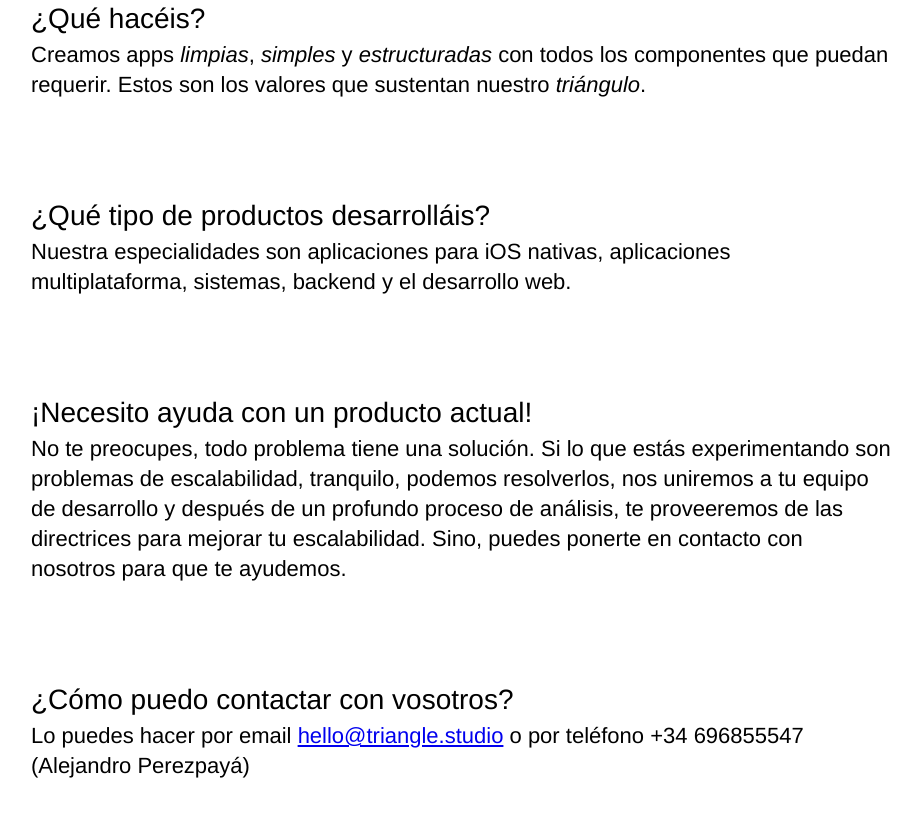
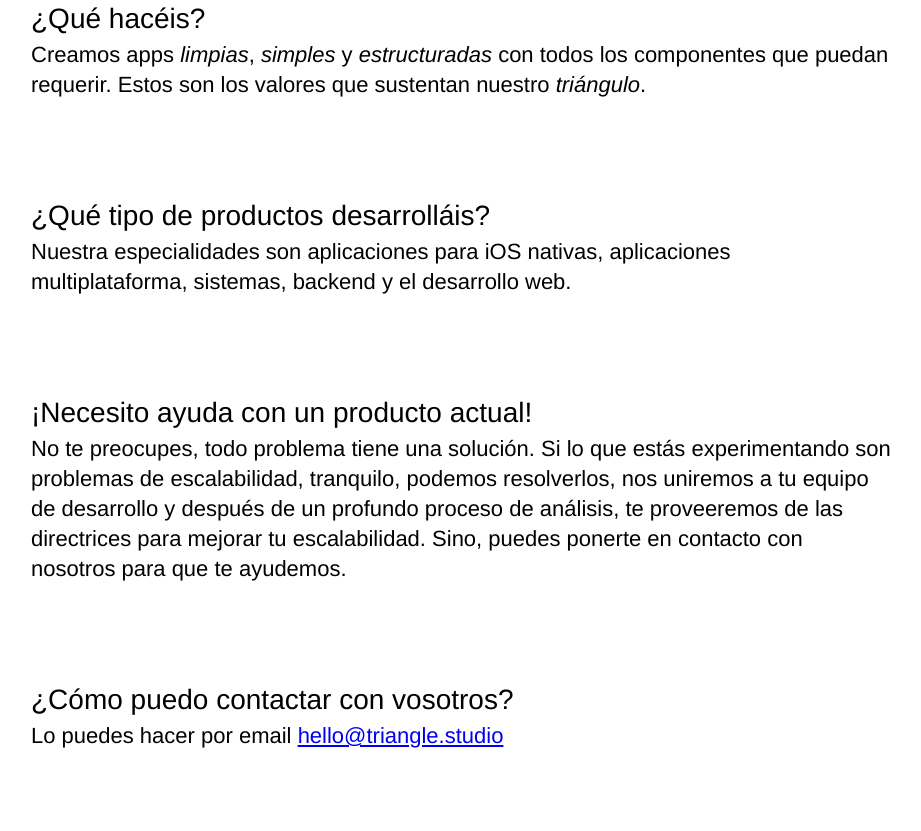
Before and after one commit to triangle-studio/triangle-studio.github.io, a plain HTML site: page es.html in a window 1280 px wide. Shown: the part 1174-2005 px from the top of the page, without its empty margins (179-1100 px from the left). After the commit the page ends 1975 px from the top, so only its background shows below. Drawn offline with Linux system fonts and the light colour scheme.

Commit message:
Update es.html

```diff
--- a/es.html
+++ b/es.html
@@ -49,7 +49,7 @@
       <article>
         <h2>¿Cómo puedo contactar con vosotros?</h2>
         <p>
-           Lo puedes hacer por email <a href="mailto:hello@triangle.studio">hello@triangle.studio</a> o por teléfono +34 <b>696855547</b> (Alejandro Perezpayá)
+           Lo puedes hacer por email <a href="mailto:hello@triangle.studio">hello@triangle.studio</a>
         </p>
       </article>
       <!-- <article>
```
